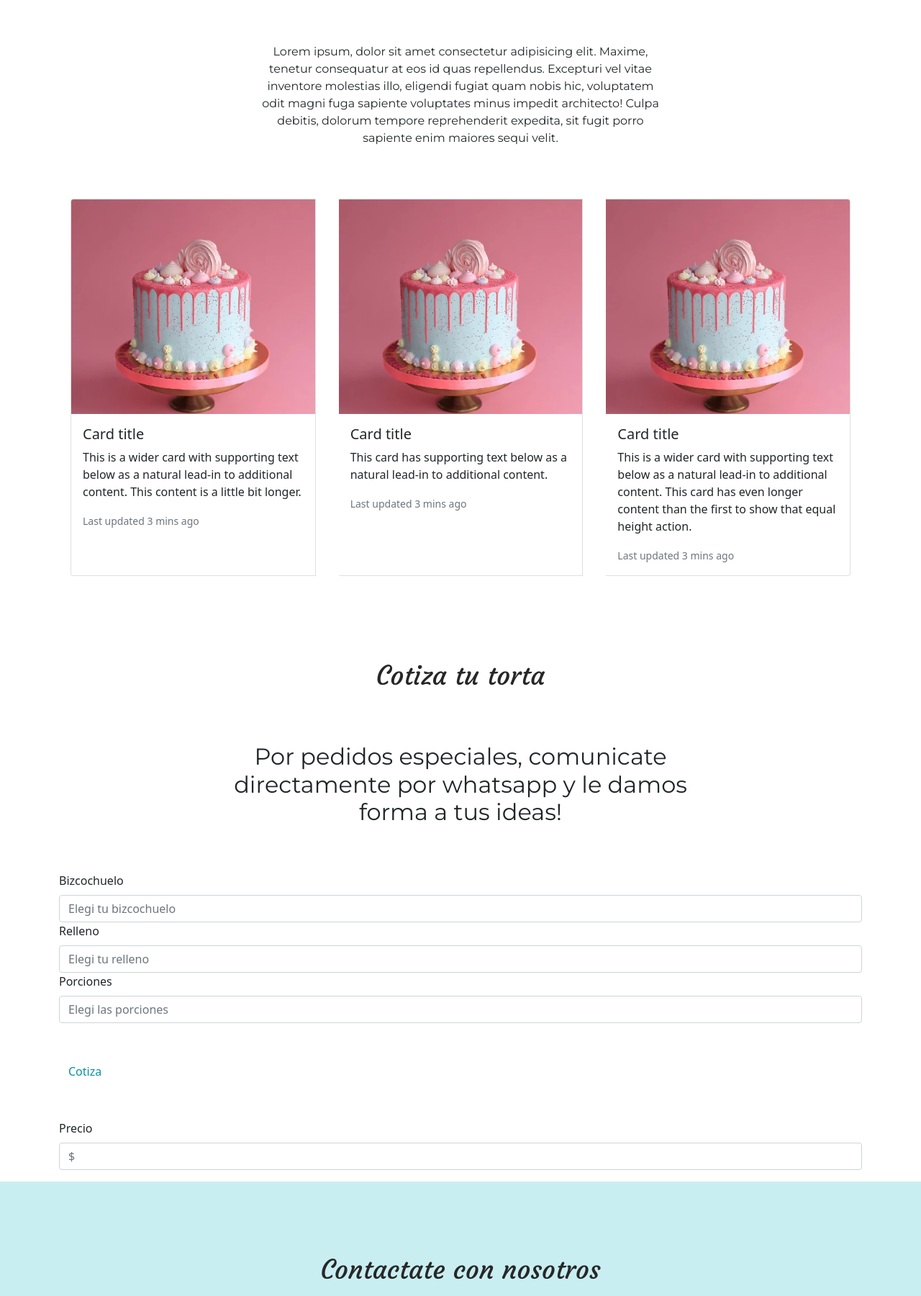
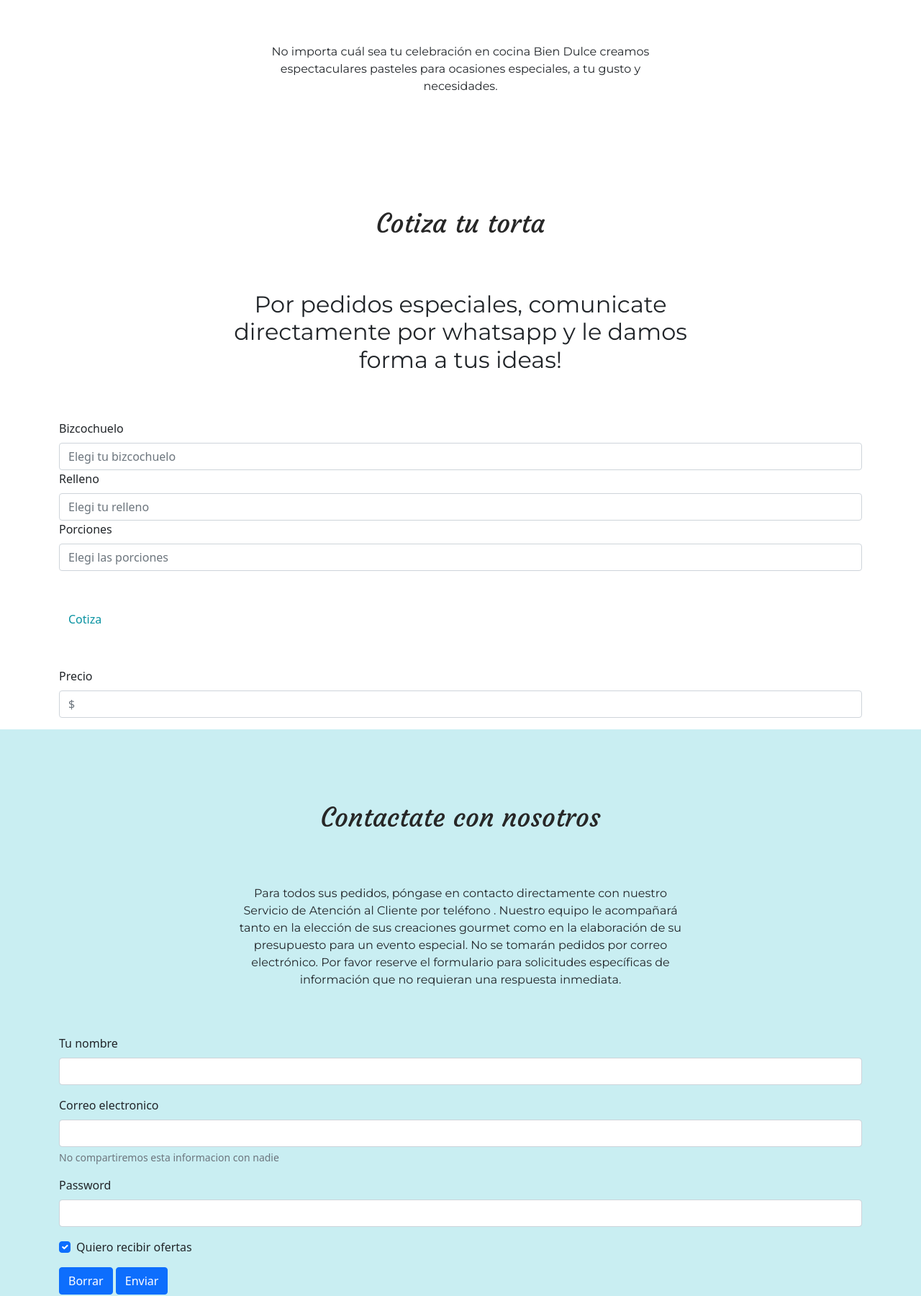
Before and after one commit to pmusetti/Bien-Dulce, a website: page pages/quote.html in a window 1280 px wide. Shown: the part 697-2497 px from the top of the page at 72% size. Drawn offline with nearby package versions, Linux system fonts and the light colour scheme; a web font is replaced by a local one.

Commit message:
removing lorem. Adding forms

```diff
--- a/package.json
+++ b/package.json
@@ -1,7 +1,7 @@
 {
   "name": "biendulce",
   "version": "1.0.0",
-  "description": "Sitio web de una pasteleria llamada Bien Dulce. Desarrollado para mi cuñada, dueña del emprendimiento quien hoy solo se da a conocer por instagram. TODO:",
+  "description": "Sitio web de pasteleria Bien Dulce.",
   "main": "index.js",
   "scripts": {
     "test": "echo \"Error: no test specified\" && exit 1",
--- a/pages/quote.html
+++ b/pages/quote.html
@@ -5,14 +5,17 @@
     <meta charset="UTF-8">
     <meta http-equiv="X-UA-Compatible" content="IE=edge">
     <meta name="viewport" content="width=device-width, initial-scale=1.0">
-    <meta name="title" content="Cocina Bien dulce, cocina creativa. Cotiza tu torta o postre. Elegi entre una gran varieadad de sabores y crea tu combinacion perfecta. ">
-    <meta name="description" content="Cocina Bien Dulce hace realidad tus ideas. Cotiza tu torta en funcion de las diferentes variedades de bizcochuelos, rellenos coberturas y porciones. Si tenes una idea en mente, contactanos y lo hacemos posible.">
-    <meta name="keywords" content="Cotizacion, Tortas, rellenos, cobertura, porciones, postres, pasteles, dulce, cupcakes, golosinas, cakepops, macarons, alfajores, bombones, dulces, fiestas, eventos, cumpleaños, casamientos, festejos, reuniones, masas, decoracion, pasteleria, reposteria, recetas">
+    <meta name="title"
+        content="Cocina Bien dulce, cocina creativa. Cotiza tu torta o postre. Elegi entre una gran varieadad de sabores y crea tu combinacion perfecta. ">
+    <meta name="description"
+        content="Cocina Bien Dulce hace realidad tus ideas. Cotiza tu torta en funcion de las diferentes variedades de bizcochuelos, rellenos coberturas y porciones. Si tenes una idea en mente, contactanos y lo hacemos posible.">
+    <meta name="keywords"
+        content="Cotizacion, Tortas, rellenos, cobertura, porciones, postres, pasteles, dulce, cupcakes, golosinas, cakepops, macarons, alfajores, bombones, dulces, fiestas, eventos, cumpleaños, casamientos, festejos, reuniones, masas, decoracion, pasteleria, reposteria, recetas">
     <title>Bien Dulce</title>
     <link href="https://cdn.jsdelivr.net/npm/bootstrap@5.1.3/dist/css/bootstrap.min.css" rel="stylesheet"
         integrity="sha384-1BmE4kWBq78iYhFldvKuhfTAU6auU8tT94WrHftjDbrCEXSU1oBoqyl2QvZ6jIW3" crossorigin="anonymous">
     <link rel="stylesheet" href="../css/style.css">
-    <script src="https://kit.fontawesome.com/a9ec8fe634.js" crossorigin="anonymous"></script>
+    <script src="https://kit.fontawesome.com/a9ec8fe634.js" crossorigin="anonymous" defer></script>
     <link rel="preconnect" href="https://fonts.googleapis.com">
     <link rel="preconnect" href="https://fonts.gstatic.com" crossorigin>
     <link
@@ -26,7 +29,8 @@
         <nav id="navBar_mobile" class="navBar">
             <ul class="navBar__list">
                 <li class="navBar__menu">
-                    <img id="navBar_mobile--menuIcon" src="../assets/img/lista.png" alt="menu hamburguesa para vista mobile">
+                    <img id="navBar_mobile--menuIcon" src="../assets/img/lista.png"
+                        alt="menu hamburguesa para vista mobile">
                     <ul class="submenu" id="submenuMobile">
                         <li><a href="../index.html">INICIO</a></li>
                         <li><a href="../index.html#productos">PRODUCTOS</a></li>
@@ -82,45 +86,10 @@
         <div class="container mt-lg-5">
 
             <h1 class="titulo_primario">Imagina tu torta, nosotros la hacemos realidad!</h1>
-            <p class="mainText">Lorem ipsum, dolor sit amet consectetur adipisicing elit. Maxime, tenetur consequatur
-                at
-                eos id
-                quas
-                repellendus.
-                Excepturi vel vitae inventore molestias illo, eligendi fugiat quam nobis hic, voluptatem odit magni fuga
-                sapiente voluptates minus impedit architecto! Culpa debitis, dolorum tempore reprehenderit expedita, sit
-                fugit
-                porro sapiente enim maiores sequi velit.</p>
-            <div class="card-group">
-                <div class="card m-3">
-                    <img src="../assets/img/quoteImgL.webp" class="card-img-top" alt="Postre terrario. Imita una maceta con cactus  flores y rocas sobre tierra. Postre a base de brawnie y galletita, con dulce de leche, mousse de chocolate y decoraciones en masa de azucar.">
-                    <div class="card-body">
-                        <h5 class="card-title">Card title</h5>
-                        <p class="card-text">This is a wider card with supporting text below as a natural lead-in to
-                            additional content. This content is a little bit longer.</p>
-                        <p class="card-text"><small class="text-muted">Last updated 3 mins ago</small></p>
-                    </div>
-                </div>
-                <div class="card m-3">
-                    <img src="../assets/img/quoteImgL.webp" class="card-img-top" alt="Postre terrario. Imita una maceta con cactus  flores y rocas sobre tierra. Postre a base de brawnie y galletita, con dulce de leche, mousse de chocolate y decoraciones en masa de azucar.">
-                    <div class="card-body">
-                        <h5 class="card-title">Card title</h5>
-                        <p class="card-text">This card has supporting text below as a natural lead-in to additional
-                            content.</p>
-                        <p class="card-text"><small class="text-muted">Last updated 3 mins ago</small></p>
-                    </div>
-                </div>
-                <div class="card m-3">
-                    <img src="../assets/img/quoteImgL.webp" class="card-img-top" alt="Postre terrario. Imita una maceta con cactus  flores y rocas sobre tierra. Postre a base de brawnie y galletita, con dulce de leche, mousse de chocolate y decoraciones en masa de azucar.">
-                    <div class="card-body">
-                        <h5 class="card-title">Card title</h5>
-                        <p class="card-text">This is a wider card with supporting text below as a natural lead-in to
-                            additional content. This card has even longer content than the first to show that equal
-                            height action.</p>
-                        <p class="card-text"><small class="text-muted">Last updated 3 mins ago</small></p>
-                    </div>
-                </div>
-            </div>
+            <p class="mainText">No importa cuál sea tu celebración en cocina Bien Dulce creamos espectaculares pasteles
+                para ocasiones especiales, a tu gusto y necesidades.
+
+            </p>
         </div>
 
         <!-- Seccion de cotizador -->
@@ -135,8 +104,7 @@
 
             <div class="container">
                 <label for="exampleDataList" class="form-label">Bizcochuelo</label>
-                <input class="form-control" list="bizcochuelos"
-                    placeholder="Elegi tu bizcochuelo">
+                <input class="form-control" list="bizcochuelos" placeholder="Elegi tu bizcochuelo">
                 <datalist id="bizcochuelos">
                     <option value="Vainilla">
                     <option value="Chocolate">
@@ -144,7 +112,7 @@
                 </datalist>
 
                 <label for="exampleDataList" class="form-label">Relleno</label>
-                <input class="form-control" list="rellenos"  placeholder="Elegi tu relleno">
+                <input class="form-control" list="rellenos" placeholder="Elegi tu relleno">
                 <datalist id="rellenos">
                     <option value="Dulce de leche">
                     <option value="Mousse chocolate">
@@ -154,8 +122,7 @@
                 </datalist>
 
                 <label for="exampleDataList" class="form-label">Porciones</label>
-                <input class="form-control" list="porciones"
-                    placeholder="Elegi las porciones">
+                <input class="form-control" list="porciones" placeholder="Elegi las porciones">
                 <datalist id="porciones">
                     <option value="6 porciones">
                     <option value="12 porciones">
@@ -180,17 +147,39 @@
         <!-- Seccion de contacto -->
         <section id="contacto" class="section--bg">
             <h2 class="titulo_secundario">Contactate con nosotros</h2>
-            <p class="mainText">Lorem ipsum dolor sit, amet consectetur adipisicing elit. Quae cumque aliquam ab
-                dignissimos. Itaque
-                voluptas rerum in iure eos repellendus quaerat placeat explicabo rem, architecto, pariatur, earum
-                exercitationem cupiditate deleniti.
-                Temporibus quos sequi possimus nulla? Repellendus dolore a alias. Eius ut exercitationem fugit corporis
-                iste asperiores. Sapiente quis laudantium, exercitationem, aspernatur doloremque adipisci eos accusamus,
-                in facilis esse ipsam et!
-                Explicabo eum quo eos, maiores similique esse dolorem, architecto quas qui maxime voluptate ea, optio
-                reprehenderit doloribus aliquam facere voluptatem suscipit sint quaerat labore eius inventore? Molestias
-                illum quasi aspernatur.
+            <p class="mainText">Para todos sus pedidos, póngase en contacto directamente con nuestro Servicio de
+                Atención al Cliente por teléfono .
+                Nuestro equipo le acompañará tanto en la elección de sus creaciones gourmet como en la elaboración de su
+                presupuesto para un evento especial.
+                No se tomarán pedidos por correo electrónico.
+                Por favor reserve el formulario para solicitudes específicas de información que no requieran una
+                respuesta inmediata.
             </p>
+
+            <div class="container">
+                <form>
+                    <div class="mb-3">
+                        <label for="inputName" class="form-label">Tu nombre</label>
+                        <input type="text" class="form-control" id="inputName" aria-describedby="emailHelp">
+                    </div>
+                    <div class="mb-3">
+                        <label for="exampleInputEmail1" class="form-label">Correo electronico</label>
+                        <input type="email" class="form-control" id="exampleInputEmail1" aria-describedby="emailHelp">
+                        <div id="emailHelp" class="form-text">No compartiremos esta informacion con nadie</div>
+                    </div>
+                    <div class="mb-3">
+                        <label for="inputPassword1" class="form-label">Password</label>
+                        <input type="password" class="form-control" id="inputPassword1">
+                    </div>
+                    <div class="mb-3 form-check">
+                        <input type="checkbox" class="form-check-input" id="checkBox" checked>
+                        <label class="form-check-label" for="checkBox">Quiero recibir ofertas</label>
+                    </div>
+                    <button type="submit" class="btn btn-primary">Borrar</button>
+                    <button type="submit" class="btn btn-primary">Enviar</button>
+                </form>
+            </div>
+
             <div class="socialIcon__container">
                 <a href="www.facebook.com"><i class="fa-brands fa-facebook color--facebook zoom"></i></i></a>
                 <a href="https://www.instagram.com/cocinabiendulce/" target="_blank"><i
```
Also changed, not shown: index.html (+68 -47 lines), pages/about.html (+51 -34 lines), pages/gallery.html (+30 -11 lines), scss/style.scss (line endings or trailing spaces).
